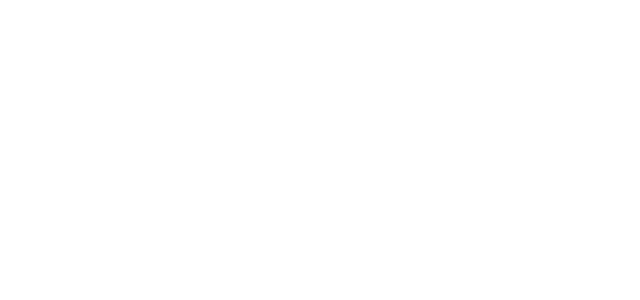
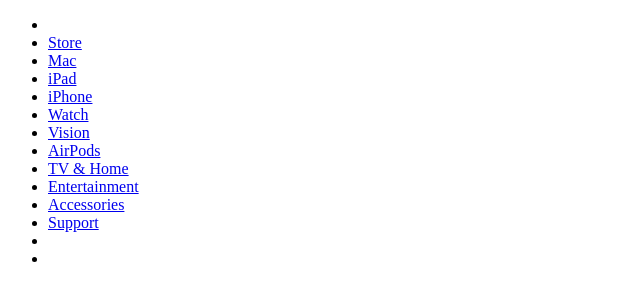
Before and after one commit to gtb3ar/GithubPracticeWebclone, a plain HTML site: page index.html in a window 1280 px wide. Shown: the whole page, without its empty margins (0-640 px from the left). Drawn offline with Linux system fonts and the light colour scheme.

Commit message:
Basic Nav List

```diff
--- a/index.html
+++ b/index.html
@@ -9,6 +9,24 @@
 <body>
     <!-- Header of the page (Sam) -->
     <header>
+        <nav>
+            <ul>
+                <li></li>
+                <li><a href="Store">Store</a></li>
+                <li><a href="Mac">Mac</a></li>
+                <li><a href="iPad">iPad</a></li>
+                <li><a href="iPhone">iPhone</a></li>
+                <li><a href="Watch">Watch</a></li>
+                <li><a href="Vision">Vision</a></li>
+                <li><a href="AirPods">AirPods</a></li>
+                <li><a href="TV & Home">TV & Home</a></li>
+                <li><a href="Entertainment">Entertainment</a></li>
+                <li><a href="Accessories">Accessories</a></li>
+                <li><a href="Support">Support</a></li>
+                <li></li>
+                <li></li>
+            </ul>
+        </nav>
     </header>
 
     <!-- Main content of the page (Steven, Javed & Mitch) -->
```
